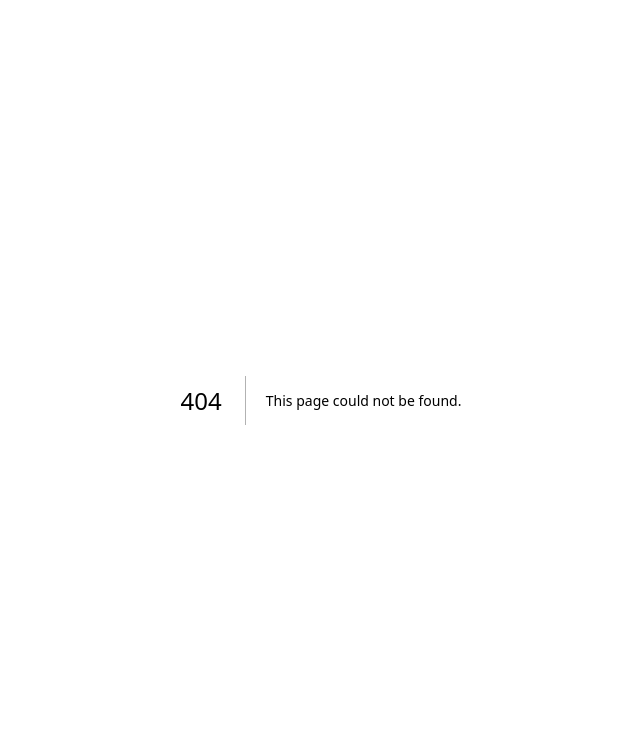
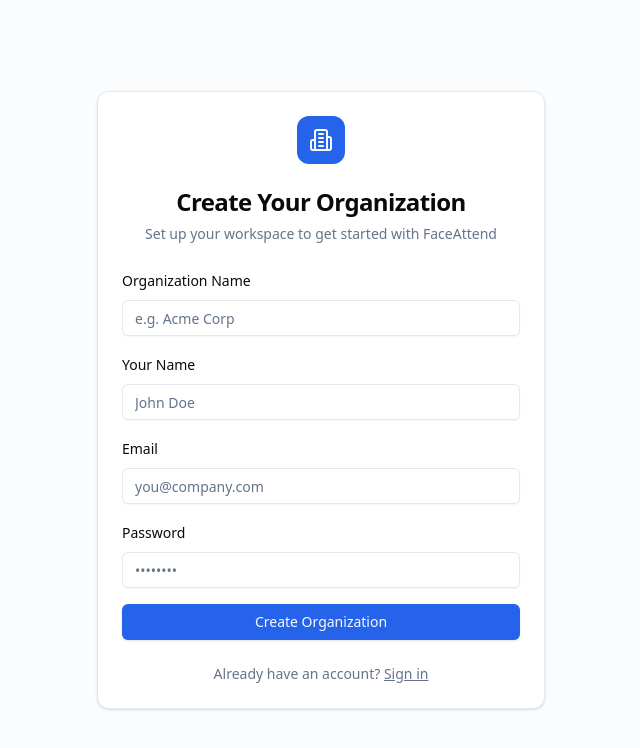
Before and after one commit to Joshmoodle001/faceclock-online, a Next.js app: page /signup in a window 1280 px wide. Before the commit this address had no page. Shown: the top 748 px of the page, without its empty margins (319-959 px from the left). Built offline with nearby package versions, Linux system fonts and the light colour scheme; no server answers.

Commit message:
Add multi-tenant signup flow: /signup page, /api/register route, fix middleware, fix org filtering on employees and clock-events pages

```diff
--- a/src/app/(public)/login/page.tsx
+++ b/src/app/(public)/login/page.tsx
@@ -122,7 +122,10 @@
           </Button>
         </CardContent>
         <CardFooter className="justify-center text-sm text-muted-foreground">
-          By signing in, you agree to our <a href="/terms" className="underline hover:text-foreground">Terms</a> and <a href="/privacy" className="underline hover:text-foreground ml-1">Privacy Policy</a>
+          <div className="text-center space-y-1">
+            <p>By signing in, you agree to our <a href="/terms" className="underline hover:text-foreground">Terms</a> and <a href="/privacy" className="underline hover:text-foreground ml-1">Privacy Policy</a></p>
+            <p>Don&apos;t have an account? <a href="/signup" className="underline hover:text-foreground font-medium">Create your organization</a></p>
+          </div>
         </CardFooter>
       </Card>
     </div>
--- /dev/null
+++ b/src/app/(public)/signup/page.tsx
@@ -0,0 +1,137 @@
+'use client';
+
+import { useState } from 'react';
+import { useRouter } from 'next/navigation';
+import Link from 'next/link';
+import { useForm } from 'react-hook-form';
+import { zodResolver } from '@hookform/resolvers/zod';
+import { z } from 'zod';
+import { Button } from '@/components/ui/button';
+import { Input } from '@/components/ui/input';
+import { Label } from '@/components/ui/label';
+import { Card, CardContent, CardDescription, CardHeader, CardTitle } from '@/components/ui/card';
+import { createClient } from '@/lib/supabase/client';
+import { Loader2, Building2, AlertCircle, CheckCircle2 } from 'lucide-react';
+
+const signupSchema = z.object({
+  orgName: z.string().min(2, 'Organization name must be at least 2 characters'),
+  displayName: z.string().min(2, 'Name must be at least 2 characters'),
+  email: z.string().email('Invalid email address'),
+  password: z.string().min(6, 'Password must be at least 6 characters'),
+});
+
+type SignupData = z.infer<typeof signupSchema>;
+
+export default function SignupPage() {
+  const router = useRouter();
+  const [error, setError] = useState<string | null>(null);
+  const [success, setSuccess] = useState(false);
+  const supabase = createClient();
+
+  const { register, handleSubmit, formState: { errors, isSubmitting } } = useForm<SignupData>({
+    resolver: zodResolver(signupSchema),
+  });
+
+  const onSubmit = async (data: SignupData) => {
+    setError(null);
+    setSuccess(false);
+
+    try {
+      const res = await fetch('/api/register', {
+        method: 'POST',
+        headers: { 'Content-Type': 'application/json' },
+        body: JSON.stringify({
+          orgName: data.orgName,
+          email: data.email,
+          password: data.password,
+          displayName: data.displayName,
+        }),
+      });
+
+      const result = await res.json();
+
+      if (!res.ok) {
+        setError(result.error || 'Registration failed');
+        return;
+      }
+
+      setSuccess(true);
+
+      const { error: signInError } = await supabase.auth.signInWithPassword({
+        email: data.email,
+        password: data.password,
+      });
+
+      if (signInError) {
+        setError('Account created. Please sign in.');
+        return;
+      }
+
+      router.push('/admin/dashboard');
+    } catch {
+      setError('Network error. Please try again.');
+    }
+  };
+
+  return (
+    <div className="min-h-screen flex items-center justify-center bg-muted/30 p-4">
+      <Card className="w-full max-w-md">
+        <CardHeader className="text-center">
+          <div className="flex justify-center mb-4">
+            <div className="h-12 w-12 rounded-xl bg-primary flex items-center justify-center">
+              <Building2 className="h-6 w-6 text-primary-foreground" />
+            </div>
+          </div>
+          <CardTitle className="text-2xl">Create Your Organization</CardTitle>
+          <CardDescription>Set up your workspace to get started with FaceAttend</CardDescription>
+        </CardHeader>
+        <CardContent>
+          {success ? (
+            <div className="flex flex-col items-center gap-3 py-4 text-center">
+              <CheckCircle2 className="h-12 w-12 text-emerald-500" />
+              <p className="font-medium text-lg">Account created!</p>
+              <p className="text-sm text-muted-foreground">Signing you in...</p>
+            </div>
+          ) : (
+            <form onSubmit={handleSubmit(onSubmit)} className="space-y-4">
+              <div className="space-y-2">
+                <Label htmlFor="orgName">Organization Name</Label>
+                <Input id="orgName" placeholder="e.g. Acme Corp" {...register('orgName')} />
+                {errors.orgName && <p className="text-sm text-destructive">{errors.orgName.message}</p>}
+              </div>
+              <div className="space-y-2">
+                <Label htmlFor="displayName">Your Name</Label>
+                <Input id="displayName" placeholder="John Doe" {...register('displayName')} />
+                {errors.displayName && <p className="text-sm text-destructive">{errors.displayName.message}</p>}
+              </div>
+              <div className="space-y-2">
+                <Label htmlFor="email">Email</Label>
+                <Input id="email" type="email" placeholder="you@company.com" {...register('email')} />
+                {errors.email && <p className="text-sm text-destructive">{errors.email.message}</p>}
+              </div>
+              <div className="space-y-2">
+                <Label htmlFor="password">Password</Label>
+                <Input id="password" type="password" placeholder="••••••••" {...register('password')} />
+                {errors.password && <p className="text-sm text-destructive">{errors.password.message}</p>}
+              </div>
+              {error && (
+                <div className="flex items-center gap-2 text-sm text-destructive bg-destructive/10 p-3 rounded-md">
+                  <AlertCircle className="h-4 w-4 shrink-0" />
+                  {error}
+                </div>
+              )}
+              <Button type="submit" className="w-full" disabled={isSubmitting}>
+                {isSubmitting ? <Loader2 className="h-4 w-4 mr-2 animate-spin" /> : null}
+                Create Organization
+              </Button>
+            </form>
+          )}
+        </CardContent>
+        <div className="px-6 pb-6 text-center text-sm text-muted-foreground">
+          Already have an account?{' '}
+          <Link href="/login" className="underline hover:text-foreground">Sign in</Link>
+        </div>
+      </Card>
+    </div>
+  );
+}
--- a/src/app/admin/clock-events/page.tsx
+++ b/src/app/admin/clock-events/page.tsx
@@ -1,6 +1,7 @@
 'use client';
 
 import { useEffect, useState } from 'react';
+import { useSearchParams } from 'next/navigation';
 import { createClient } from '@/lib/supabase/client';
 import { Card, CardContent, CardHeader, CardTitle } from '@/components/ui/card';
 import { Button } from '@/components/ui/button';
@@ -17,7 +18,7 @@
 } from '@/components/ui/select';
 import { Drawer, DrawerContent, DrawerHeader, DrawerTitle, DrawerTrigger } from '@/components/ui/drawer';
 import { RiskScoreBadge } from '@/components/RiskScoreBadge';
-import { Search, Filter, Clock, AlertCircle } from 'lucide-react';
+import { Search, Filter, Clock, AlertCircle, ArrowLeft } from 'lucide-react';
 import { formatTimestamp, parseWktPoint } from '@/lib/utils';
 import type { ClockEvent } from '@/types';
 
@@ -32,19 +33,34 @@
 
 export default function ClockEventsPage() {
   const supabase = createClient();
+  const searchParams = useSearchParams();
   const [events, setEvents] = useState<ClockEvent[]>([]);
   const [loading, setLoading] = useState(true);
+  const [orgId, setOrgId] = useState<string | null>(null);
   const [search, setSearch] = useState('');
   const [eventTypeFilter, setEventTypeFilter] = useState('all');
   const [decisionFilter, setDecisionFilter] = useState('all');
+  const [userIdFilter, setUserIdFilter] = useState(searchParams.get('user_id') || '');
   const [selectedEvent, setSelectedEvent] = useState<ClockEvent | null>(null);
 
-  useEffect(() => { loadEvents(); }, [search, eventTypeFilter, decisionFilter]);
+  useEffect(() => {
+    const init = async () => {
+      const { data: { user } } = await supabase.auth.getUser();
+      if (!user) return;
+      const { data: prof } = await supabase.from('profiles').select('organization_id').eq('user_id', user.id).single();
+      if (prof) setOrgId(prof.organization_id);
+    };
+    init();
+  }, []);
+
+  useEffect(() => { if (orgId) loadEvents(); }, [orgId, search, eventTypeFilter, decisionFilter, userIdFilter]);
 
   const loadEvents = async () => {
-    let query = supabase.from('clock_events').select('*, profiles(display_name), location_geog').order('occurred_at', { ascending: false }).limit(100);
+    if (!orgId) return;
+    let query = supabase.from('clock_events').select('*, profiles(display_name), location_geog').eq('organization_id', orgId).order('occurred_at', { ascending: false }).limit(100);
     if (eventTypeFilter !== 'all') query = query.eq('event_type', eventTypeFilter);
     if (decisionFilter !== 'all') query = query.eq('decision', decisionFilter);
+    if (userIdFilter) query = query.eq('user_id', userIdFilter);
     const { data } = await query;
     setEvents((data || []).map((e) => {
       const coords = (e as unknown as { location_geog?: string }).location_geog ? parseWktPoint((e as unknown as { location_geog?: string }).location_geog!) : null;
@@ -57,6 +73,11 @@
     <div className="p-6 space-y-6">
       <div className="flex items-center justify-between">
         <h1 className="text-2xl font-bold">Clock Events</h1>
+        {userIdFilter && (
+          <Button variant="outline" size="sm" onClick={() => { setUserIdFilter(''); window.history.replaceState({}, '', '/admin/clock-events'); }}>
+            <ArrowLeft className="h-4 w-4 mr-2" /> Back to All
+          </Button>
+        )}
       </div>
 
       <div className="flex flex-wrap gap-4">
--- a/src/app/admin/employees/page.tsx
+++ b/src/app/admin/employees/page.tsx
@@ -7,6 +7,7 @@
 import { Badge } from '@/components/ui/badge';
 import { Input } from '@/components/ui/input';
 import { Label } from '@/components/ui/label';
+import Link from 'next/link';
 import { Skeleton } from '@/components/ui/skeleton';
 import { Avatar, AvatarFallback } from '@/components/ui/avatar';
 import {
@@ -22,7 +23,7 @@
 import {
   DropdownMenu, DropdownMenuContent, DropdownMenuItem, DropdownMenuTrigger,
 } from '@/components/ui/dropdown-menu';
-import { Plus, Search, MoreHorizontal, UserCog, AlertCircle } from 'lucide-react';
+import { Plus, Search, MoreHorizontal, UserCog, AlertCircle, Clock } from 'lucide-react';
 import type { Profile } from '@/types';
 import { toast } from 'sonner';
 
@@ -50,10 +51,11 @@
     init();
   }, []);
 
-  useEffect(() => { loadEmployees(); }, [search]);
+  useEffect(() => { if (orgId) loadEmployees(); }, [orgId, search]);
 
   const loadEmployees = async () => {
-    let query = supabase.from('profiles').select('*').order('display_name');
+    if (!orgId) return;
+    let query = supabase.from('profiles').select('*').eq('organization_id', orgId).order('display_name');
     if (search) query = query.ilike('display_name', `%${search}%`);
     const { data } = await query;
     setEmployees(data as Profile[] || []);
@@ -147,11 +149,17 @@
                   <TableCell><Badge variant="outline">{emp.role}</Badge></TableCell>
                   <TableCell><Badge variant={emp.employment_status === 'active' ? 'success' : emp.employment_status === 'suspended' ? 'warning' : 'secondary'}>{emp.employment_status}</Badge></TableCell>
                   <TableCell>
-                    <DropdownMenu>
-                      <DropdownMenuTrigger asChild>
-                        <Button variant="ghost" size="icon"><MoreHorizontal className="h-4 w-4" /></Button>
-                      </DropdownMenuTrigger>
-                      <DropdownMenuContent align="end">
+                    <div className="flex items-center gap-1">
+                      <Button variant="ghost" size="icon" asChild>
+                        <Link href={`/admin/clock-events?user_id=${emp.user_id}`}>
+                          <Clock className="h-4 w-4" />
+                        </Link>
+                      </Button>
+                      <DropdownMenu>
+                        <DropdownMenuTrigger asChild>
+                          <Button variant="ghost" size="icon"><MoreHorizontal className="h-4 w-4" /></Button>
+                        </DropdownMenuTrigger>
+                        <DropdownMenuContent align="end">
                         <DropdownMenuItem onClick={() => { setEditing(emp); setForm({ display_name: emp.display_name, email: emp.email, phone: emp.phone || '', employee_code: emp.employee_code || '', role: emp.role }); setDialogOpen(true); }}>
                           Edit
                         </DropdownMenuItem>
@@ -160,6 +168,7 @@
                         <DropdownMenuItem onClick={() => updateStatus(emp.user_id, 'terminated')}>Terminate</DropdownMenuItem>
                       </DropdownMenuContent>
                     </DropdownMenu>
+                    </div>
                   </TableCell>
                 </TableRow>
               ))}
--- /dev/null
+++ b/src/app/api/register/route.ts
@@ -0,0 +1,76 @@
+import { NextResponse } from 'next/server';
+import { createAdminClient } from '@/lib/supabase/admin';
+
+export async function POST(request: Request) {
+  try {
+    const { orgName, email, password, displayName } = await request.json();
+
+    if (!orgName || !email || !password || !displayName) {
+      return NextResponse.json({ error: 'All fields are required' }, { status: 400 });
+    }
+
+    if (password.length < 6) {
+      return NextResponse.json({ error: 'Password must be at least 6 characters' }, { status: 400 });
+    }
+
+    const slug = orgName
+      .toLowerCase()
+      .replace(/[^a-z0-9]+/g, '-')
+      .replace(/^-|-$/g, '')
+      .slice(0, 50);
+
+    const supabase = createAdminClient();
+
+    const { data: org, error: orgError } = await supabase
+      .from('organizations')
+      .insert({
+        name: orgName,
+        slug,
+        default_timezone: 'Africa/Johannesburg',
+        currency: 'ZAR',
+        status: 'active',
+      })
+      .select('id')
+      .single();
+
+    if (orgError) {
+      if (orgError.code === '23505') {
+        return NextResponse.json({ error: 'Organization with this name already exists' }, { status: 409 });
+      }
+      return NextResponse.json({ error: 'Failed to create organization' }, { status: 500 });
+    }
+
+    const { data: authData, error: authError } = await supabase.auth.admin.createUser({
+      email,
+      password,
+      email_confirm: true,
+      user_metadata: { display_name: displayName, organization_id: org.id },
+    });
+
+    if (authError || !authData.user) {
+      await supabase.from('organizations').delete().eq('id', org.id);
+      return NextResponse.json({ error: authError?.message || 'Failed to create user' }, { status: 500 });
+    }
+
+    const { error: profileError } = await supabase
+      .from('profiles')
+      .insert({
+        user_id: authData.user.id,
+        organization_id: org.id,
+        display_name: displayName,
+        email,
+        role: 'org_admin',
+        employment_status: 'active',
+      });
+
+    if (profileError) {
+      await supabase.auth.admin.deleteUser(authData.user.id);
+      await supabase.from('organizations').delete().eq('id', org.id);
+      return NextResponse.json({ error: 'Failed to create profile' }, { status: 500 });
+    }
+
+    return NextResponse.json({ success: true, orgId: org.id });
+  } catch (err) {
+    return NextResponse.json({ error: 'Internal server error' }, { status: 500 });
+  }
+}
--- a/src/middleware.ts
+++ b/src/middleware.ts
@@ -36,7 +36,7 @@
 
   const path = request.nextUrl.pathname;
 
-  const publicPaths = ["/login", "/privacy", "/terms", "/"];
+  const publicPaths = ["/login", "/signup", "/privacy", "/terms", "/"];
   const isPublic = publicPaths.some(
     (p) => path === p || path.startsWith("/_next") || path.startsWith("/api")
   );
@@ -53,12 +53,6 @@
     return NextResponse.redirect(url);
   }
 
-  if (path === "/app/clock") {
-    const url = request.nextUrl.clone();
-    url.pathname = "/";
-    return NextResponse.redirect(url);
-  }
-
   return supabaseResponse;
 }
 
```
